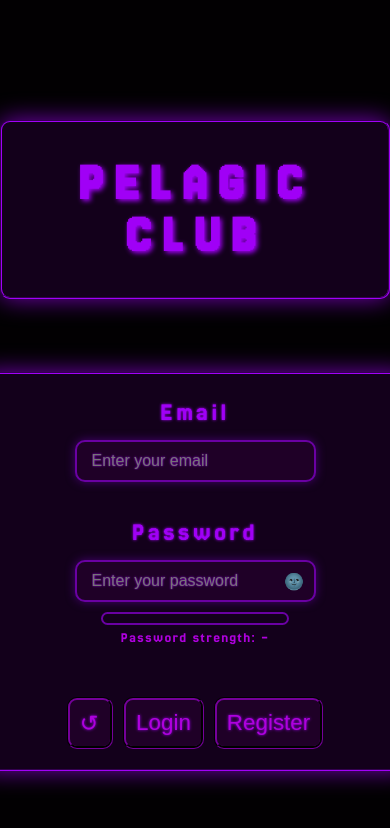
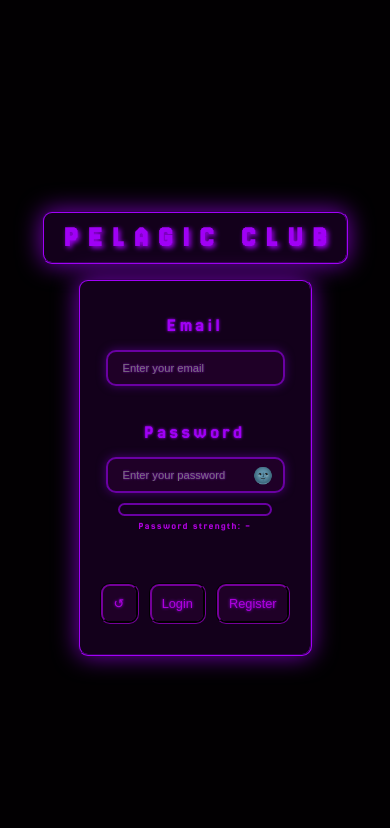
Before and after one commit to Kvelllen/Kvelllen.github.io, a PHP site: page /login.html in a window 390 px wide. Shown: the top 828 px of the page. Run offline with PHP 8.4, Linux system fonts and the light colour scheme.

Commit message:
Scalability adjustments

```diff
--- a/css/index.css
+++ b/css/index.css
@@ -27,45 +27,6 @@
 	.index_html section h2{
 		margin-top: 5px; margin-bottom: 25px;
 	}
-
-
-/*	.locations_html .glowing_div{
-		width: auto;
-	}
-
-	.locations_html main{
-		flex-direction: column;
-    	align-items: center;
-	}
-	.locations_html section{
-		flex: none;
-		padding-left: 10px;
-		padding-right: 10px;
-	}
-	.locations_html section p, .locations_html section h2{
-		max-width: 80%;
-		margin-left: 10px;
-		margin-right: 10px;
-	}
-	.locations aside img{
-		width: 100%;
-		height: auto;
-		display: block;
-	}
-	.locations_html section p{
-		font-size: 0.9rem;
-	}
-	.locations_html section h2{
-		font-size: 0.99rem;
-	}
-	.locations_html section img{
-		display: none;
-	}
-
-	.index_html header .glowing_div, .programs_html header .glowing_div
-	.locations_html header .glowing_div, .contact_us_html header .glowing_div{
-		display: none;
-	}*/
 }
 
 
@@ -119,7 +80,7 @@
 	}
 }
 
-/*programs_html*/
+/*programs_html and login_html*/
 @media screen and (max-width: 584px){
 	.programs_html .container_for_boxes .box{
 		max-width: 187.5px;
@@ -134,6 +95,38 @@
 	}
 	.programs_html .container_for_boxes .box p{
 		font-size: 1rem;
+	}
+
+
+	.login_html header div h1{
+		font-size: 1.8rem;
+		margin: 0px;
+	}
+	.login_html header .glowing_div{
+		text-align: center;
+		padding: 10px;
+		padding-left: 20px;
+		margin-top: 25vh;
+		margin-bottom: 20px;
+	}
+	.login_html .direct_login_main{
+		max-height: 40vh;
+	}
+	.login_html main .glowing_div{
+		padding: 20px 20px;
+		min-width: 234px;
+	}
+	.login_html main .glowing_div form label{
+		font-size: 1.2rem;
+	}
+	.login_html main .glowing_div form input{
+		font-size: 0.7rem;
+	}
+	.login_html main .glowing_div #password-strength{
+		font-size: 0.7rem;
+	}
+	.login_html main .login_html_buttons_container *{
+		font-size: 0.8rem;
 	}
 }
 
@@ -581,7 +574,7 @@ footer{
     align-items: center;
 }
 
-.login_html header .glowing_div{
+.login_html header div{
 	padding: 0px 45px;
 	display: inline-block;
     margin: 120px auto 0px auto;
@@ -591,10 +584,13 @@ footer{
 	display: flex;
     justify-content: center;
     align-items: center;
+    max-height: 60vh;
 }
 
-.login_html .glowing_div{
-	padding: 20px 80px;
+.login_html main .glowing_div{
+	padding: 30px 50px;
+	max-width: 50vw;
+	width: auto;
 	margin-top: 0px;
 	display: flex;
     justify-content: center;
--- a/login.html
+++ b/login.html
@@ -14,7 +14,7 @@
         <div class="glowing_div"><h1>PELAGIC CLUB</h1></div>
     </header>
 
-    <main>
+    <main class="direct_login_main">
         <div class="glowing_div">
             <form action="login.html" method="POST" class="login_form">
                 <label for="username">Email</label>
```
Also changed, not shown: contact_us.html (+5 -5 lines), index.html (+6 -6 lines), locations.html (+4 -4 lines), programs.html (+5 -6 lines).
